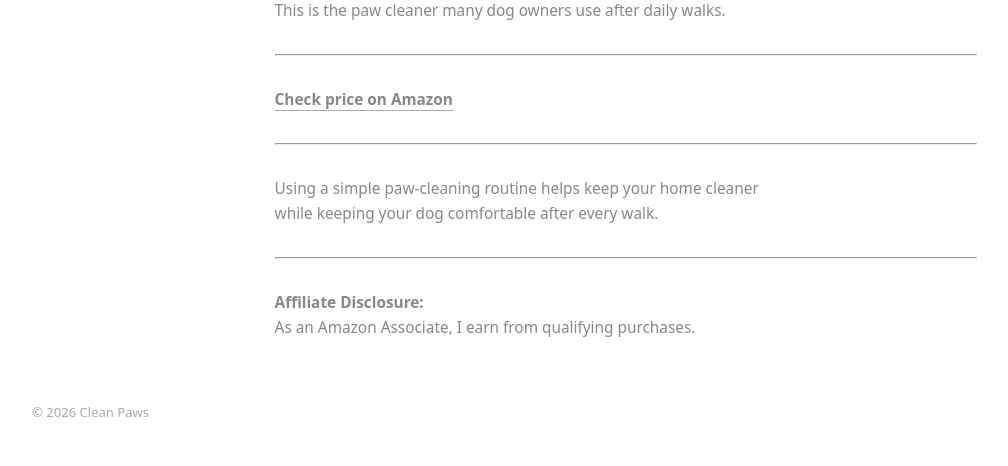
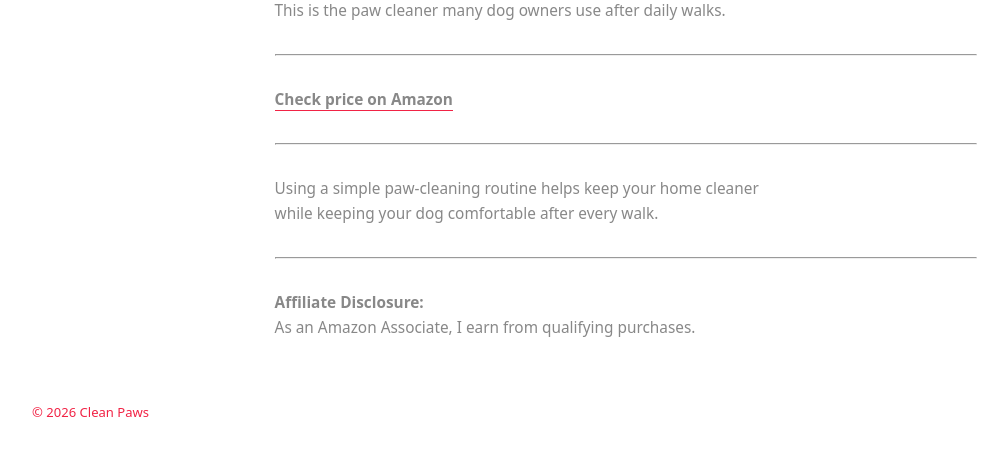
Before and after one commit to kushalsamant/cleanpaws, a Jekyll site: the page built from index.md, in a window 1280 px wide. Shown: the part 749-1215 px from the top of the page, without its empty margins (14-1022 px from the left). Built offline with Jekyll 4.4.1, drawn with Linux system fonts in a browser that asks for light colours; our own code applies the rules of GitHub Pages for plain Markdown files.

Commit message:
Update color variables for text and accent

```diff
--- a/_layouts/default.html
+++ b/_layouts/default.html
@@ -9,9 +9,9 @@
   <style>
     :root {
       --text-primary: #888888;
-      --text-muted: #aaaaaa;
+      --text-muted: #f12345;
       --bg: #ffffff;
-      --accent: #f12345;
+      --accent: #aaaaaa;
     }
 
     * {
```
